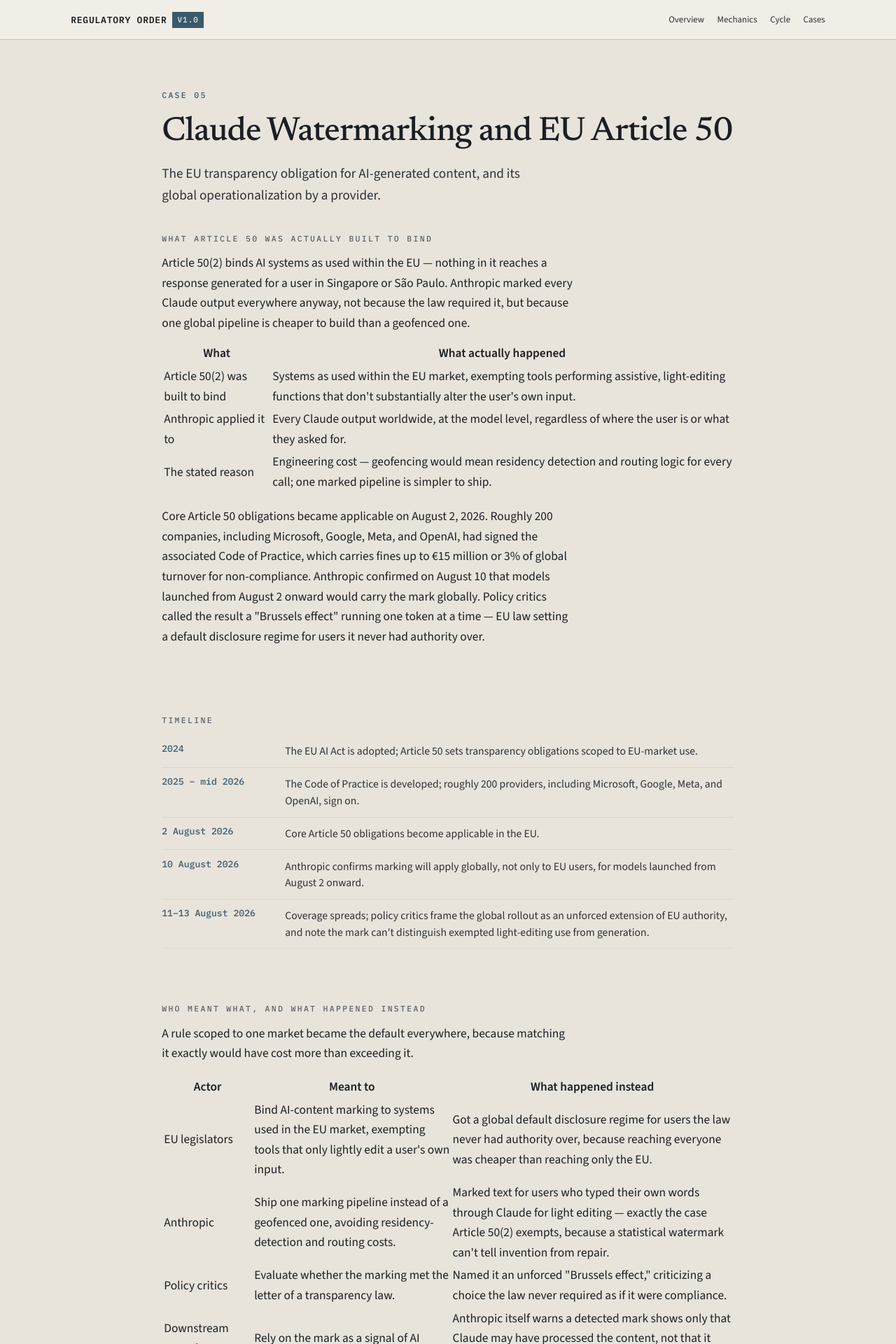
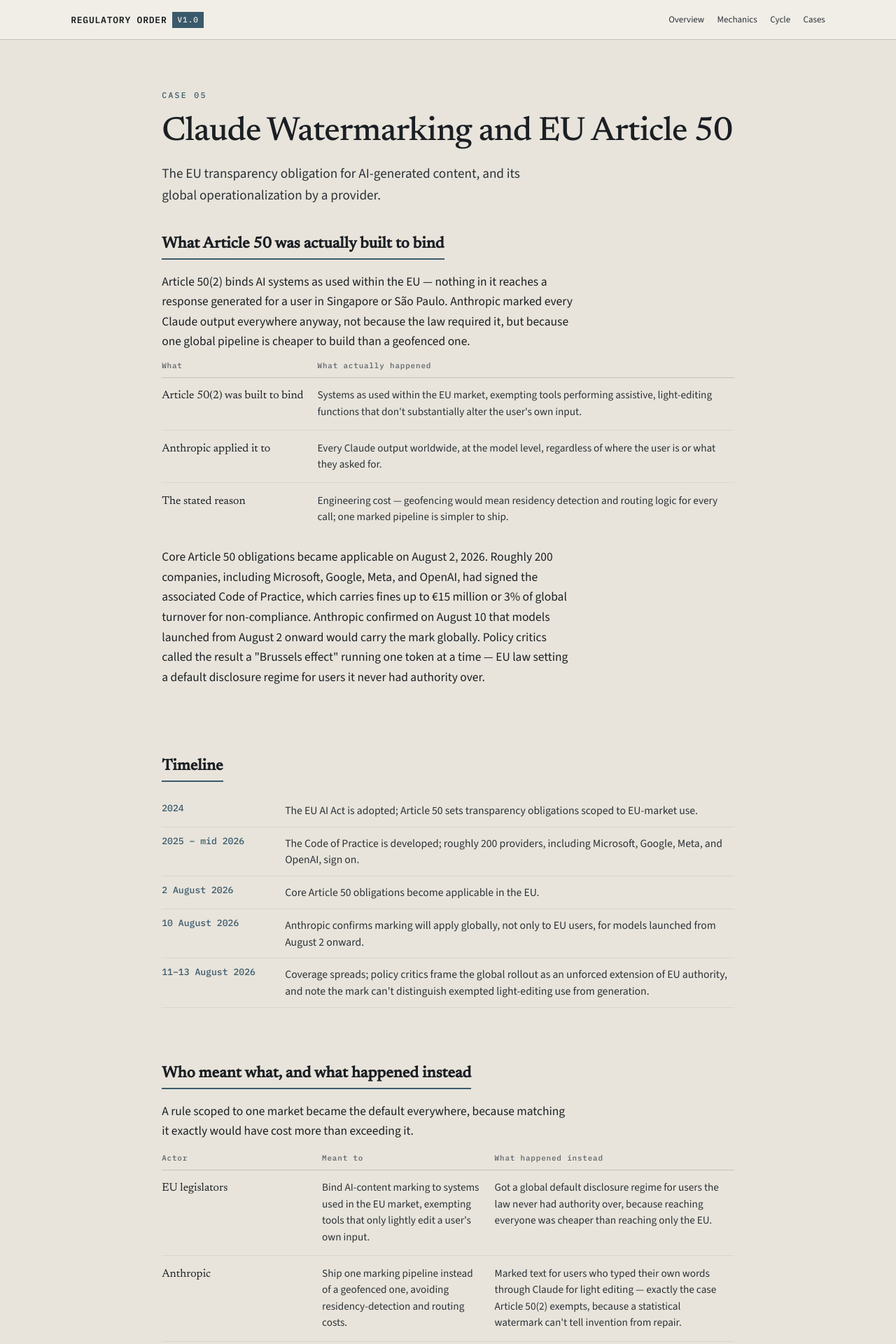
Before and after one commit to GaeunLim01/regulatory-order, a Jekyll site: the page built from cases/claude-watermarking/index.html, in a window 1280 px wide. Shown: the top 1920 px of the page at 70% size. Built offline with Jekyll 4.4.1, drawn with Linux system fonts in a browser that asks for light colours.

Commit message:
Add files via upload

```diff
--- a/assets/css/main.css
+++ b/assets/css/main.css
@@ -1675,7 +1675,7 @@
 .ctrace__note { display: block; margin-top: 0.75rem; font-size: 0.9rem; color: var(--muted); font-style: italic; }
 
 .csection { padding-block: clamp(1.5rem, 3.5vw, 2.5rem); }
-.ceyebrow { font: 500 0.72rem/1 var(--mono); letter-spacing: 0.2em; text-transform: uppercase; color: var(--muted); margin: 0 0 1rem; }
+.ceyebrow { font: 600 1.4rem/1.25 var(--display); letter-spacing: 0; text-transform: none; color: var(--ink); margin: 0 0 1.1rem; border-bottom: 2px solid var(--accent); padding-bottom: 0.4rem; display: inline-block; }
 .cbody { max-width: var(--measure); }
 .cbody p { margin: 0 0 1rem; font-size: 1.06rem; line-height: 1.62; }
 .cbody p:last-child { margin-bottom: 0; }
@@ -1692,6 +1692,13 @@
 .csources td { padding: 0.7rem 0; font-size: 0.95rem; line-height: 1.5; border-bottom: 1px solid var(--rule-faint); color: var(--ink-soft); }
 .csources a { color: var(--ink-soft); text-decoration: none; border-bottom: 1px solid var(--rule); }
 .csources a:hover { color: var(--accent); border-bottom-color: var(--accent); }
+
+/* who meant what, and what happened instead */
+.cgap { width: 100%; border-collapse: collapse; }
+.cgap th { text-align: left; vertical-align: bottom; padding: 0 1rem 0.6rem 0; font: 500 0.68rem/1.3 var(--mono); letter-spacing: 0.08em; color: var(--muted); border-bottom: 1px solid var(--rule); }
+.cgap td { text-align: left; vertical-align: top; padding: 0.85rem 1rem 0.85rem 0; font-size: 0.95rem; line-height: 1.55; border-bottom: 1px solid var(--rule-faint); color: var(--ink-soft); }
+.cgap td:first-child { font-family: var(--display); font-size: 1rem; color: var(--ink); white-space: nowrap; padding-right: 1.25rem; }
+.cgap tr:last-child td { border-bottom: none; }
 
 /* lenses on a case */
 .clens { border-top: 1px solid var(--rule); }
@@ -1707,4 +1714,9 @@
   .ctimeline td { display: block; padding-top: 0; }
   .csources th { width: auto; display: block; padding-bottom: 0.2rem; border-bottom: none; }
   .csources td { display: block; padding-top: 0; }
-}
+  .cgap, .cgap thead, .cgap tbody, .cgap tr { display: block; }
+  .cgap thead { display: none; }
+  .cgap tr { padding: 0.9rem 0; border-bottom: 1px solid var(--rule-faint); }
+  .cgap td { display: block; border-bottom: none; padding: 0.15rem 0; white-space: normal; }
+  .cgap td:first-child { padding-top: 0; }
+}
```
